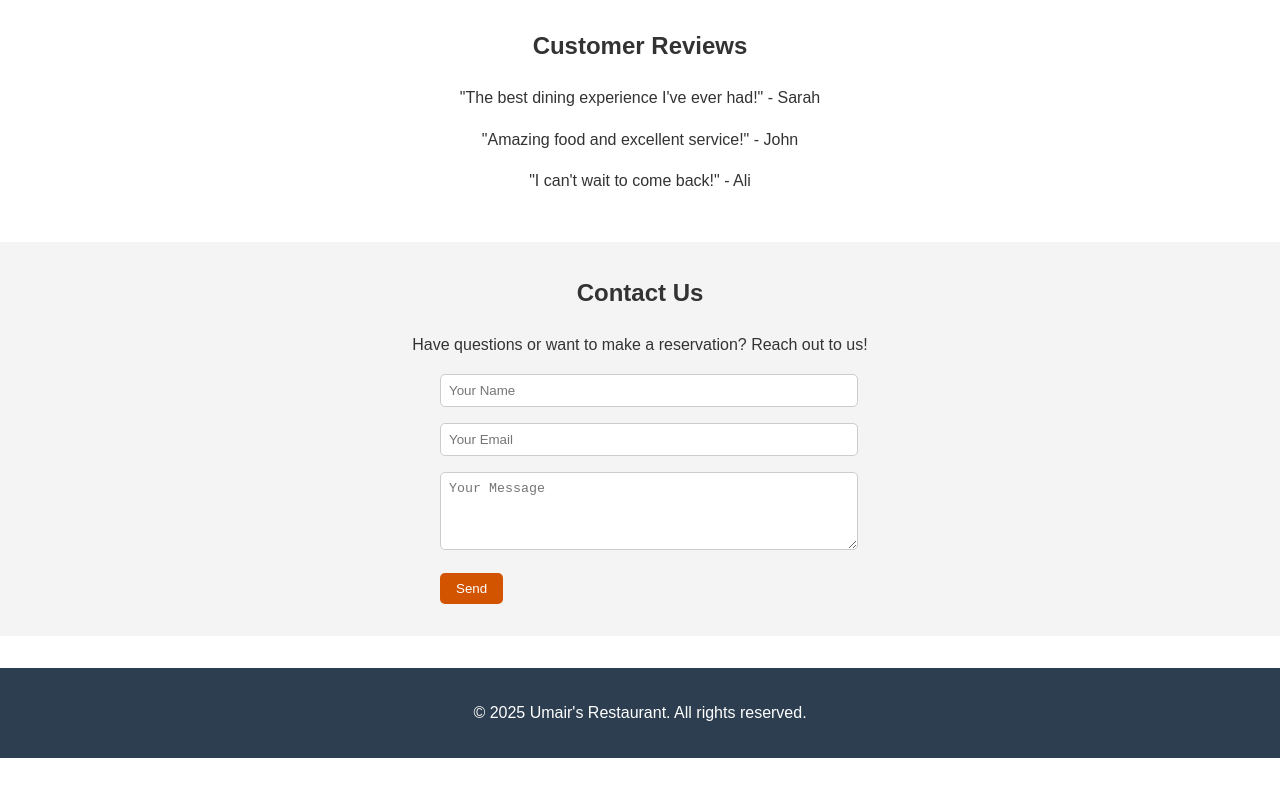
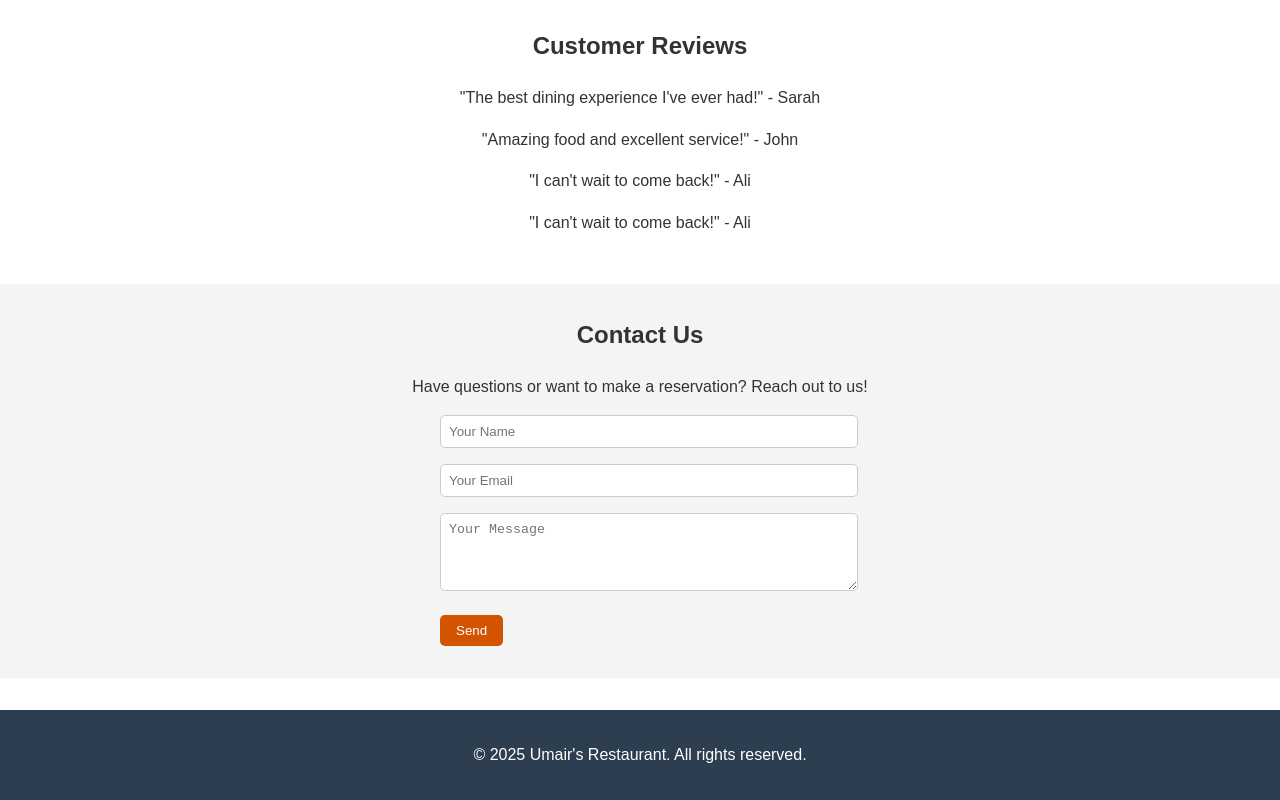
Before and after one commit to ShahzaibSoftwareEngineer/Static--Website, a plain HTML site: page index.html in a window 1280 px wide. Shown: the part 905-1705 px from the top of the page. Before the commit the page ends 1663 px from the top, so only its background shows below. Drawn offline with Linux system fonts and the light colour scheme.

Commit message:
add new chnges file

```diff
--- a/index.html
+++ b/index.html
@@ -149,6 +149,7 @@
         <p>"The best dining experience I've ever had!" - Sarah</p>
         <p>"Amazing food and excellent service!" - John</p>
         <p>"I can't wait to come back!" - Ali</p>
+        <p>"I can't wait to come back!" - Ali</p>
     </section>
 
     <section id="contact">
```
